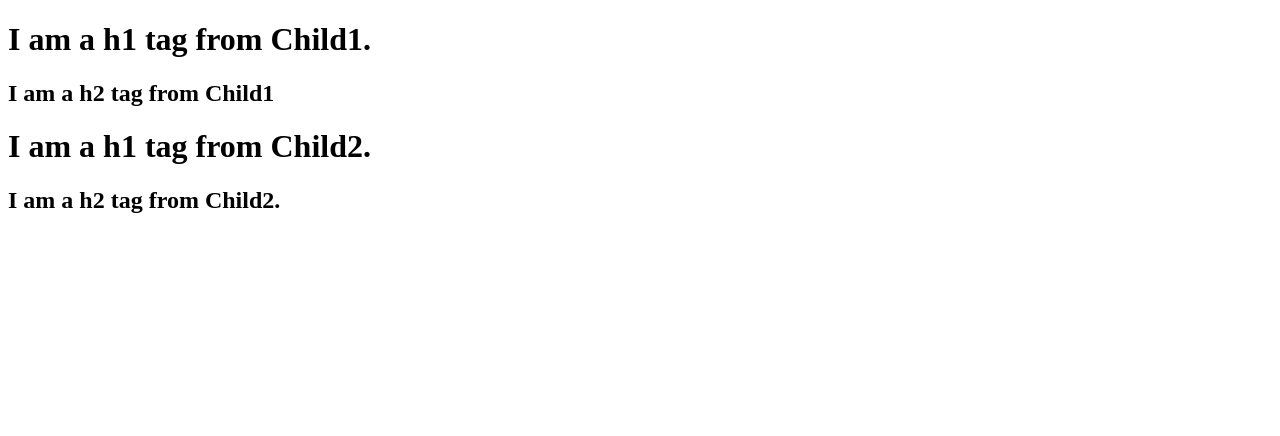
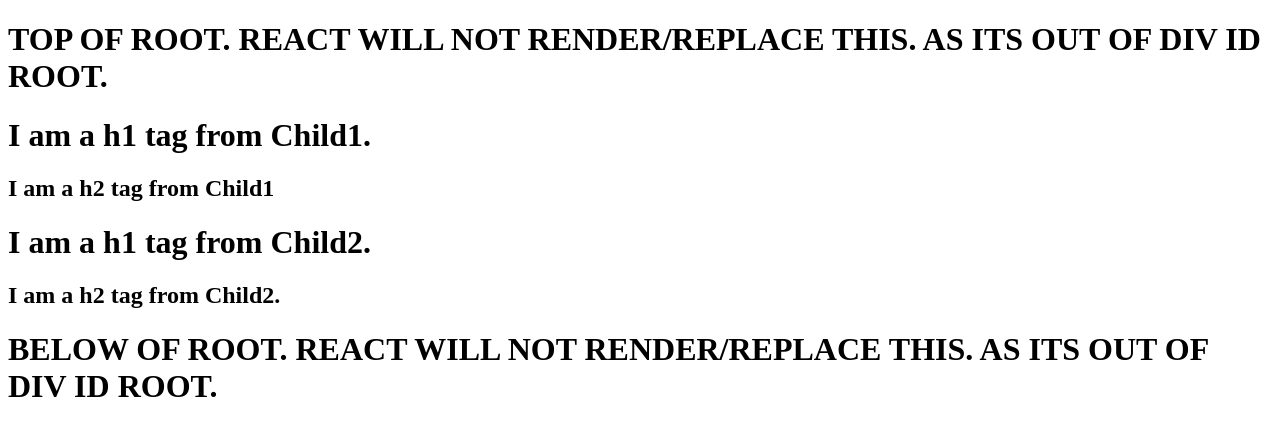
Before and after one commit to sid-nitrr/React_Latest, a plain HTML site: page index.html in a window 1280 px wide. Drawn offline with nearby package versions, Linux system fonts and the light colour scheme.

Commit message:
REACT WILL RENDER ONLY INSIDE DIV ID ROOT. NOT OUTSIDE OF THAT.

```diff
--- a/index.html
+++ b/index.html
@@ -9,9 +9,11 @@
 </head>
 
 <body>
+    <h1>TOP OF ROOT. REACT WILL NOT RENDER/REPLACE THIS. AS ITS OUT OF DIV ID ROOT.</h1>
     <div id="root">
         <h1>This will be replaced by root.reder method. It will come for a sec.</h1>
     </div>
+    <h1>BELOW OF ROOT. REACT WILL NOT RENDER/REPLACE THIS. AS ITS OUT OF DIV ID ROOT.</h1>
     <script crossorigin src="https://unpkg.com/react@18/umd/react.development.js"></script>
     <script crossorigin src="https://unpkg.com/react-dom@18/umd/react-dom.development.js"></script>
     <script src= "./App.js"></script>
```
